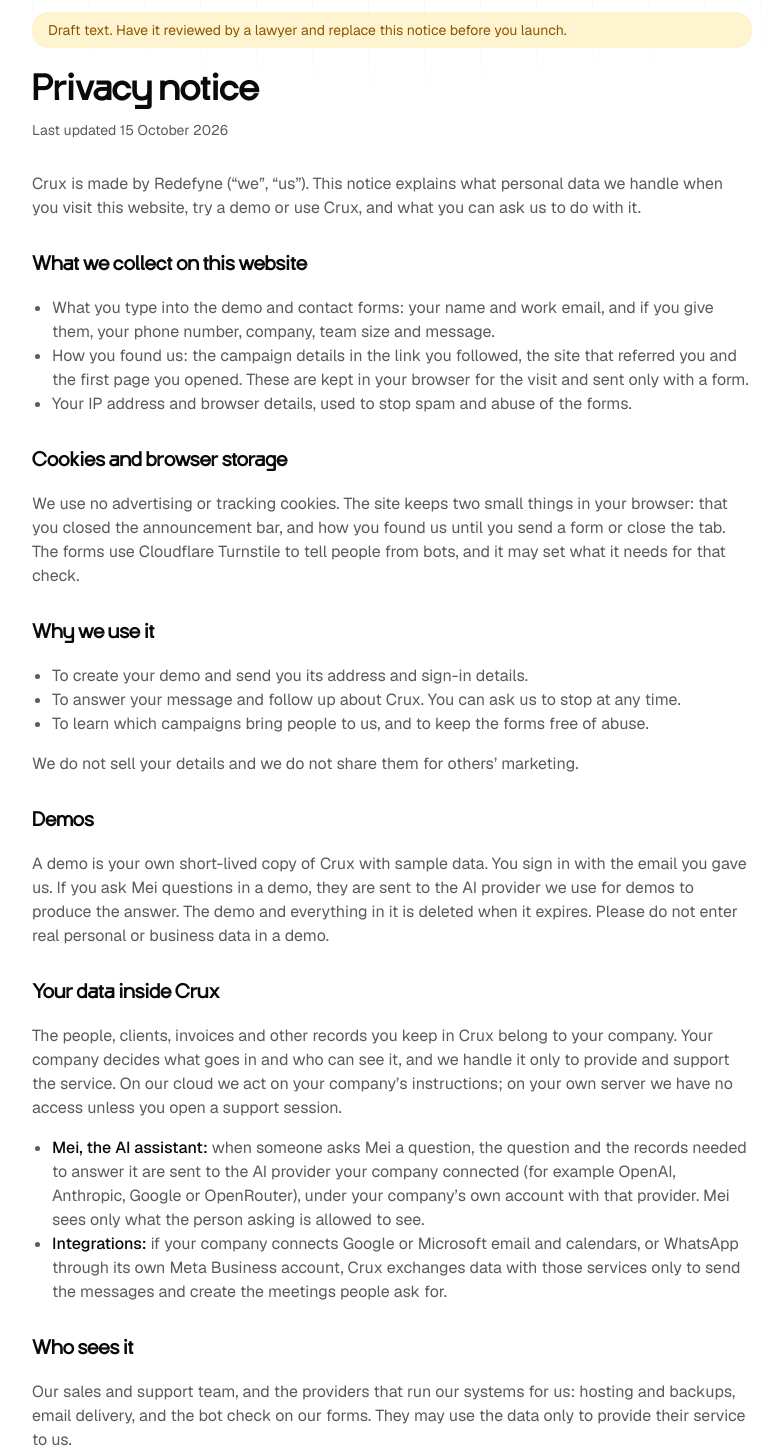
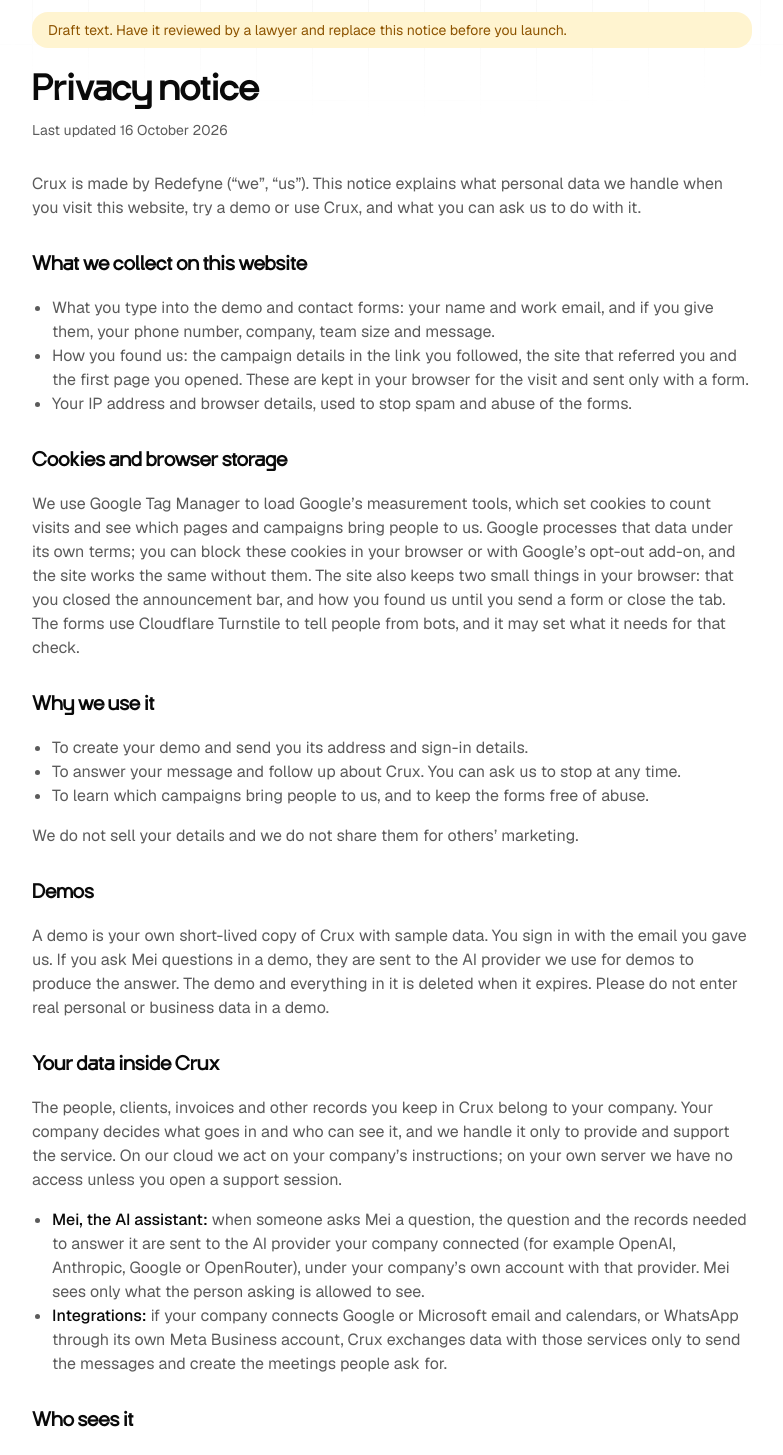
Before and after one commit to redefynelabs/trycrux.in, a Next.js app: page /legal/privacy in a window 1280 px wide. Shown: the part 160-1615 px from the top of the page, without its empty margins (248-1031 px from the left). Built offline with nearby package versions, Linux system fonts and the light colour scheme; no server answers.

Commit message:
Add Google Tag Manager and mention it in the privacy notice

```diff
--- a/src/app/layout.tsx
+++ b/src/app/layout.tsx
@@ -2,6 +2,7 @@
 import type { ReactNode } from "react";
 import { Geist, Geist_Mono } from "next/font/google";
 import localFont from "next/font/local";
+import Script from "next/script";
 import { AnnouncementBar } from "@/components/announcement-bar";
 import { AttributionCapture } from "@/components/attribution-capture";
 import { PageBackdrop } from "@/components/page-backdrop";
@@ -46,10 +47,23 @@
   ],
 };
 
+// Google Tag Manager runs on the live site only, so development and preview visits do not count.
+const GTM = process.env.NODE_ENV === "production" && SITE.gtmId !== "off" ? SITE.gtmId : "";
+
 export default function RootLayout({ children }: { children: ReactNode }) {
   return (
     <html lang="en" className={`${sans.variable} ${mono.variable} ${display.variable}`}>
       <body className="min-h-screen antialiased">
+        {GTM && (
+          <noscript>
+            <iframe src={`https://www.googletagmanager.com/ns.html?id=${GTM}`} height="0" width="0" style={{ display: "none", visibility: "hidden" }} title="Google Tag Manager" />
+          </noscript>
+        )}
+        {GTM && (
+          <Script id="gtm" strategy="afterInteractive">
+            {`(function(w,d,s,l,i){w[l]=w[l]||[];w[l].push({'gtm.start':new Date().getTime(),event:'gtm.js'});var f=d.getElementsByTagName(s)[0],j=d.createElement(s),dl=l!='dataLayer'?'&l='+l:'';j.async=true;j.src='https://www.googletagmanager.com/gtm.js?id='+i+dl;f.parentNode.insertBefore(j,f);})(window,document,'script','dataLayer','${GTM}');`}
+          </Script>
+        )}
         <script type="application/ld+json" dangerouslySetInnerHTML={{ __html: jsonLd(siteGraph()) }} />
         <a href="#main" className="sr-only focus:not-sr-only focus:fixed focus:left-3 focus:top-3 focus:z-50 focus:rounded-4xl focus:bg-bg focus:px-3 focus:py-2">
           Skip to content
--- a/src/app/legal/privacy/page.tsx
+++ b/src/app/legal/privacy/page.tsx
@@ -6,7 +6,7 @@
 
 export default function Privacy() {
   return (
-    <LegalPage title="Privacy notice" updated="15 October 2026">
+    <LegalPage title="Privacy notice" updated="16 October 2026">
       <p>Crux is made by Redefyne (&ldquo;we&rdquo;, &ldquo;us&rdquo;). This notice explains what personal data we handle when you visit this website, try a demo or use Crux, and what you can ask us to do with it.</p>
 
       <h2>What we collect on this website</h2>
@@ -17,7 +17,7 @@
       </ul>
 
       <h2>Cookies and browser storage</h2>
-      <p>We use no advertising or tracking cookies. The site keeps two small things in your browser: that you closed the announcement bar, and how you found us until you send a form or close the tab. The forms use Cloudflare Turnstile to tell people from bots, and it may set what it needs for that check.</p>
+      <p>We use Google Tag Manager to load Google&rsquo;s measurement tools, which set cookies to count visits and see which pages and campaigns bring people to us. Google processes that data under its own terms; you can block these cookies in your browser or with Google&rsquo;s opt-out add-on, and the site works the same without them. The site also keeps two small things in your browser: that you closed the announcement bar, and how you found us until you send a form or close the tab. The forms use Cloudflare Turnstile to tell people from bots, and it may set what it needs for that check.</p>
 
       <h2>Why we use it</h2>
       <ul>
@@ -38,7 +38,7 @@
       </ul>
 
       <h2>Who sees it</h2>
-      <p>Our sales and support team, and the providers that run our systems for us: hosting and backups, email delivery, and the bot check on our forms. They may use the data only to provide their service to us.</p>
+      <p>Our sales and support team, and the providers that run our systems for us: hosting and backups, email delivery, website analytics (Google) and the bot check on our forms. They may use the data only to provide their service to us.</p>
 
       <h2>How long we keep it</h2>
       <p>Enquiry details are kept while we are in touch with you and for up to two years after our last contact, then deleted. Demos are deleted when they expire. Customer data is kept for as long as your company uses Crux and is handed back or deleted when it leaves, as set out on the data ownership page.</p>
--- a/src/lib/site.ts
+++ b/src/lib/site.ts
@@ -5,6 +5,8 @@
   /** The public address. NEXT_PUBLIC_SITE_URL overrides it (a staging copy, or http://localhost:3000 in .env for development). */
   url: (process.env.NEXT_PUBLIC_SITE_URL || "https://trycrux.in").replace(/\/+$/, ""),
   email: "hello@trycrux.in",
+  /** Google Tag Manager container; NEXT_PUBLIC_GTM_ID overrides it and "off" disables it. Loaded only in production builds. */
+  gtmId: process.env.NEXT_PUBLIC_GTM_ID || "GTM-WPXKWW33",
   /** The product video shown on the home page: a file or embed URL. Empty shows a placeholder. */
   demoVideoUrl: process.env.NEXT_PUBLIC_DEMO_VIDEO_URL ?? "",
 } as const;
```
Also changed, not shown: 1 other file (tests, documents, lock files or other folders).
